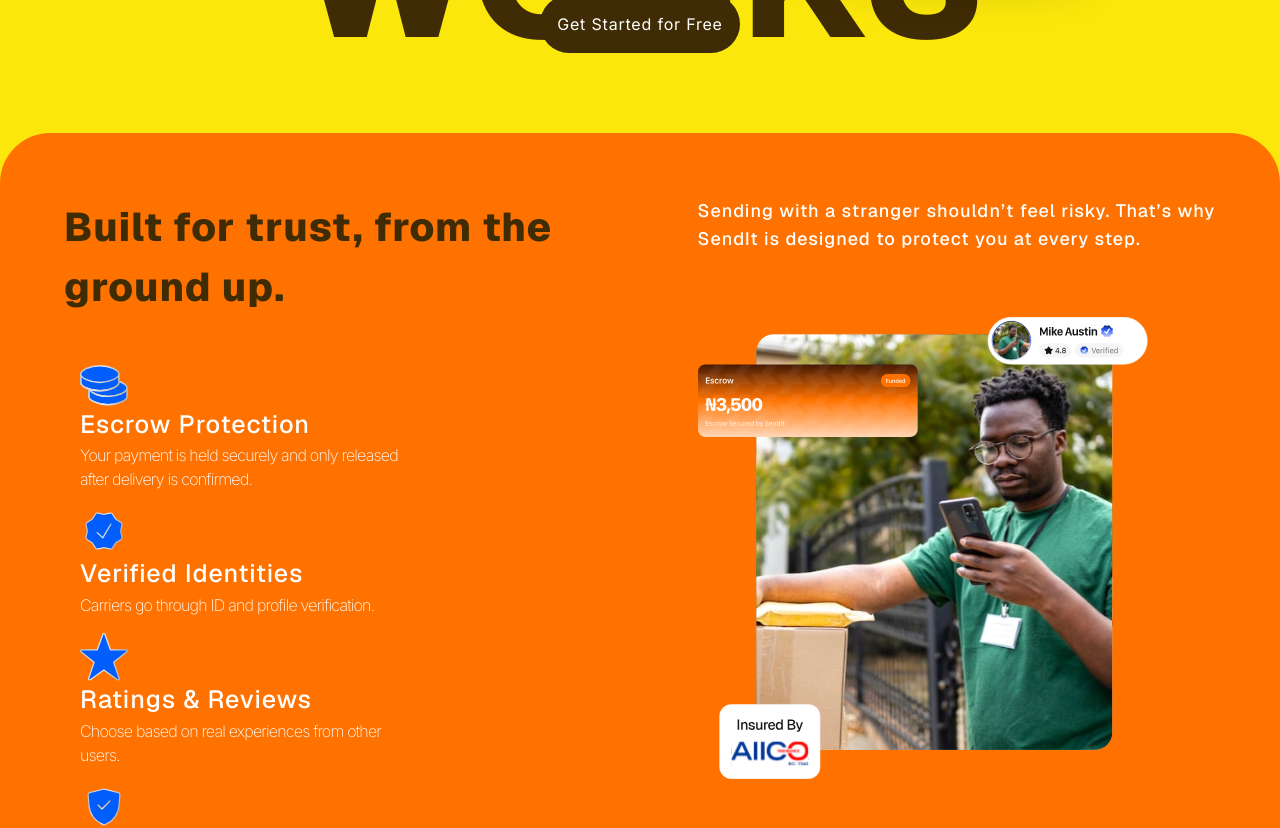
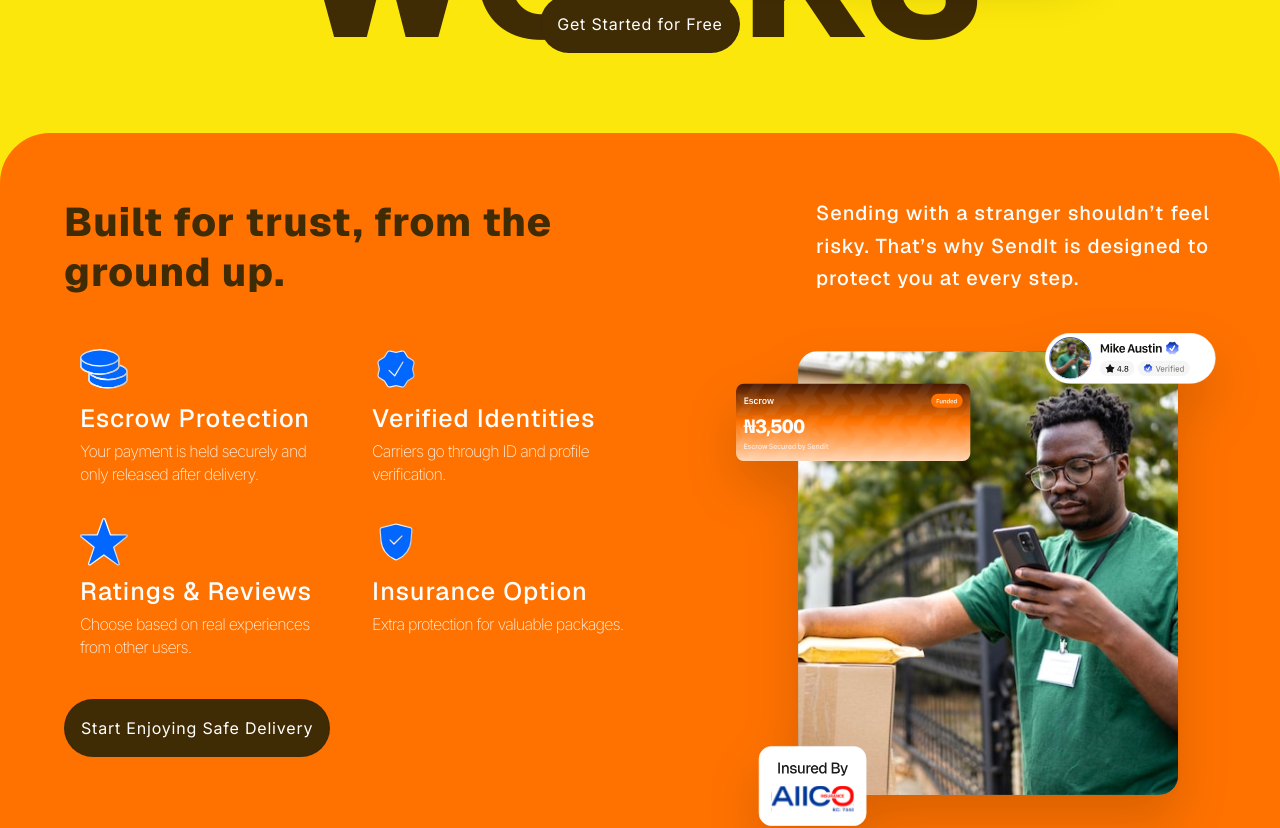
Before and after one commit to DeepBrain07/sendit-landing, a React (Vite) app in the folder sendit-frontend/: page / in a window 1280 px wide. Shown: the part 2400-3228 px from the top of the page. Built offline with nearby package versions, Linux system fonts and the light colour scheme; a web font is replaced by a local one.

Commit message:
Landing Page Implementation

```diff
--- a/sendit-frontend/src/layouts/LandingPage/BuildForTrust.tsx
+++ b/sendit-frontend/src/layouts/LandingPage/BuildForTrust.tsx
@@ -1,36 +1,107 @@
 import { useState } from "react";
+import { motion, type Variants } from "framer-motion"; // Added Variants type
 import { builtForTrust, ratings, escrowProtection, verifiedIdentities, insurance } from "../../assets/images"
 import { Button } from "../../components/Button"
 import CustomModal from "../../components/CustomModal";
+
+// 1. Explicitly type the variants outside the component
+const containerVariants: Variants = {
+    hidden: { opacity: 0 },
+    visible: {
+        opacity: 1,
+        transition: {
+            staggerChildren: 0.15,
+            delayChildren: 0.2
+        }
+    }
+};
+
+const itemVariants: Variants = {
+    hidden: { opacity: 0, x: -30 },
+    visible: {
+        opacity: 1,
+        x: 0,
+        transition: { duration: 0.6, ease: "easeOut" }
+    }
+};
+
+const cardItemVariants: Variants = {
+    hidden: { opacity: 0, y: 15 },
+    visible: { opacity: 1, y: 0 }
+};
 
 const BuiltForTrust = () => {
     const [isModalOpen, setIsModalOpen] = useState(false);
 
     return (
-        <div className=" bg-customOrange w-full rounded-t-[50px] flex flex-col items-center justify-center p-4 sm:p-8 !py-16 sm:!px-[5vw]">
+        <div className="bg-customOrange w-full rounded-t-[50px] flex flex-col items-center justify-center p-4 sm:p-8 !py-16 sm:!px-[5vw] overflow-hidden">
             <CustomModal isOpen={isModalOpen} onClose={() => setIsModalOpen(false)}/>
-            <div className=" flex flex-col sm:flex-row w-full justify-between items-start text-left gap-4">
-                {/* Cards */}
-                <div className="sm:w-[45%]  flex flex-col justify-start">
-                    <h1 className="mb-8 text-customBrown !font-extrabold">Built for trust, from the ground up.</h1>
-                    {/* Image */}
-                    <div className="sm:hidden gap-8 mb-10 flex flex-col justify-end">
-                        <h2 className=" text-white !text-lg">Sending with a stranger shouldn’t feel risky. That’s why SendIt is designed to protect you at every step.</h2>
-                        <img src={builtForTrust} alt="Built for Trust" className="w-full max-w-[450px]"/>
+
+            <div className="flex flex-col sm:flex-row w-full justify-between items-center sm:items-start text-left gap-8">
+
+                {/* Left Side: Text and Cards */}
+                <motion.div
+                    variants={containerVariants}
+                    initial="hidden"
+                    whileInView="visible"
+                    viewport={{ once: true, amount: 0.2 }}
+                    className="sm:w-[50%] flex flex-col justify-start"
+                >
+                    <motion.h1 variants={itemVariants} className="mb-8 text-customBrown !font-extrabold leading-tight">
+                        Built for trust, from the ground up.
+                    </motion.h1>
+
+                    {/* Mobile Image */}
+                    <div className="sm:hidden gap-6 mb-10 flex flex-col items-center">
+                        <motion.h2 variants={itemVariants} className="text-white !text-lg text-center">
+                            Sending with a stranger shouldn’t feel risky. That’s why SendIt is designed to protect you at every step.
+                        </motion.h2>
+                        <motion.img
+                            initial={{ opacity: 0, scale: 0.9 }}
+                            whileInView={{ opacity: 1, scale: 1 }}
+                            src={builtForTrust}
+                            alt="Built for Trust"
+                            className="w-full max-w-[400px]"
+                        />
                     </div>
-                    <Card icon={escrowProtection} title="Escrow Protection" description="Your payment is held securely and only released after delivery is confirmed."/>
-                    <Card icon={verifiedIdentities} title="Verified Identities" description="Carriers go through ID and profile verification."/>
-                    <Card icon={ratings} title="Ratings & Reviews" description="Choose based on real experiences from other users."/>
-                    <Card icon={insurance} title="Insurance Option" description="Extra protection for valuable packages."/>
 
-                    <Button onClick={()=>setIsModalOpen(true)} title="Start Enjoying Safe Delivery" className="!bg-customBrown !w-fit mt-8"/>
+                    <div className="grid grid-cols-1 md:grid-cols-2 gap-2">
+                        <Card icon={escrowProtection} title="Escrow Protection" description="Your payment is held securely and only released after delivery."/>
+                        <Card icon={verifiedIdentities} title="Verified Identities" description="Carriers go through ID and profile verification."/>
+                        <Card icon={ratings} title="Ratings & Reviews" description="Choose based on real experiences from other users."/>
+                        <Card icon={insurance} title="Insurance Option" description="Extra protection for valuable packages."/>
+                    </div>
 
-                </div>
-                {/* Image */}
-                <div className="hidden gap-16 w-[45%] sm:flex flex-col justify-end">
-                    <h2 className=" text-white !text-lg">Sending with a stranger shouldn’t feel risky. That’s why SendIt is designed to protect you at every step.</h2>
-                    <img src={builtForTrust} alt="Built for Trust" className="w-full max-w-[450px]"/>
-                </div>
+                    <motion.div variants={itemVariants}>
+                        <Button onClick={()=>setIsModalOpen(true)} title="Start Enjoying Safe Delivery" className="!bg-customBrown !w-fit mt-8 hover:shadow-xl transition-shadow"/>
+                    </motion.div>
+                </motion.div>
+
+                {/* Right Side: Desktop Image */}
+                <motion.div
+                    initial={{ opacity: 0, x: 50 }}
+                    whileInView={{ opacity: 1, x: 0 }}
+                    transition={{ duration: 0.8, ease: "easeOut", delay: 0.4 }}
+                    viewport={{ once: true }}
+                    className="hidden gap-12 w-[45%] sm:flex flex-col justify-center items-end"
+                >
+                    <h2 className="text-white !text-xl max-w-[400px] leading-relaxed">
+                        Sending with a stranger shouldn’t feel risky. That’s why SendIt is designed to protect you at every step.
+                    </h2>
+                    <motion.img
+                        animate={{
+                            y: [0, -15, 0],
+                        }}
+                        transition={{
+                            duration: 4,
+                            repeat: Infinity,
+                            ease: "easeInOut"
+                        }}
+                        src={builtForTrust}
+                        alt="Built for Trust"
+                        className="w-full max-w-[480px] drop-shadow-2xl"
+                    />
+                </motion.div>
 
             </div>
         </div>
@@ -39,14 +110,22 @@ const BuiltForTrust = () => {
 
 const Card = ({title, description, icon}: {title: string, description: string, icon: string}) => {
     return (
-        <div className=" text-white p-4 pb-0  rounded-lg w-full sm:max-w-[350px] flex flex-col  items-start text-left">
+        <motion.div
+            variants={cardItemVariants} // Now properly typed and globally defined
+            whileHover={{ x: 5 }}
+            className="text-white p-4 pb-2 rounded-lg w-full flex flex-col items-start text-left group"
+        >
+            <motion.div
+                whileHover={{ rotate: [0, -10, 10, 0] }}
+                transition={{ duration: 0.5 }}
+                className="mb-2"
+            >
+                <img src={icon} alt={title} className="w-12 h-12 object-contain filter brightness-110"/>
+            </motion.div>
 
-            <img src={icon} alt={title} className="w-12"/>
-
-            <h2 className="">{title}</h2>
-            <p className=" !font-extralight">{description}</p>
-
-        </div>
+            <h2 className="text-xl font-bold mb-1 group-hover:text-customBrown transition-colors">{title}</h2>
+            <p className="!font-extralight text-sm opacity-90">{description}</p>
+        </motion.div>
     )
 }
 
```
Also changed, not shown: sendit-frontend/src/layouts/LandingPage/Section5.tsx (+86 -19 lines).
